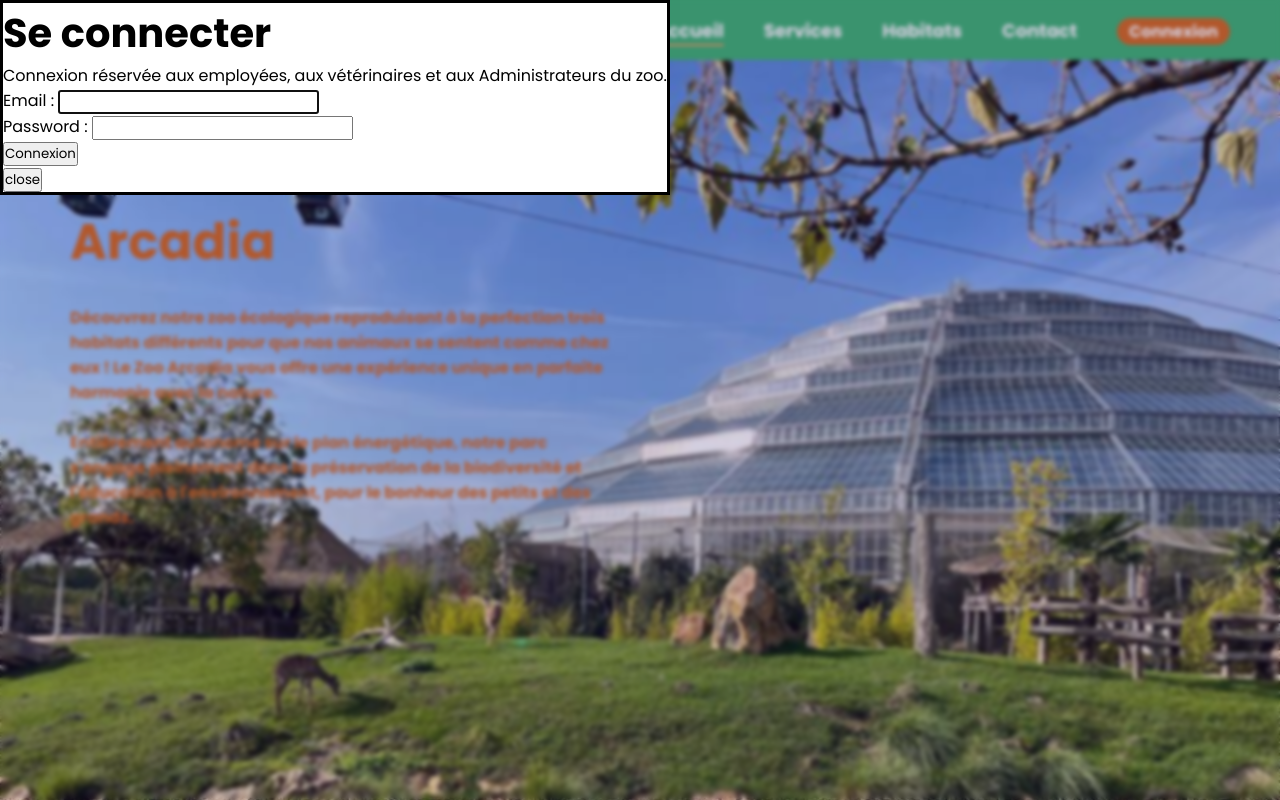
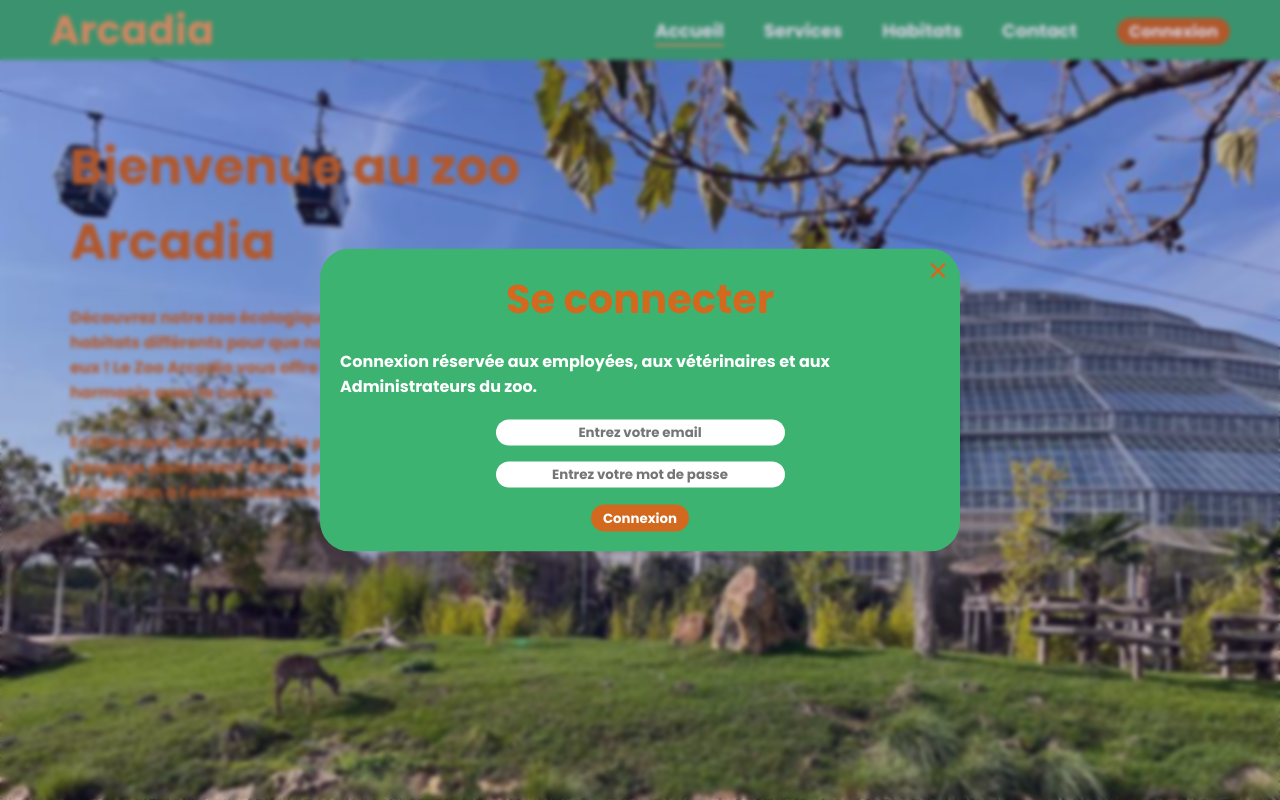
Before and after one commit to AnthonyFerreira91/Arcadia, a React (Vite) app: page / in a window 1280 px wide. Both pictures are taken after a click on the button "Connexion". Shown: the top 800 px of the page. Built offline with nearby package versions, Linux system fonts and the light colour scheme.

Commit message:
💄 US2 : MENU > Navbar > Modal > Login > Add Style

```diff
--- a/src/components/reusable/Button.tsx
+++ b/src/components/reusable/Button.tsx
@@ -3,7 +3,7 @@ import styled from "styled-components";
 import { theme } from "../../theme/Theme";
 
 type ButtonProps = {
-  onClick: MouseEventHandler;
+  onClick?: MouseEventHandler;
   children: ReactNode;
 };
 
--- /dev/null
+++ b/src/components/reusable/ButtonModal.tsx
@@ -0,0 +1,54 @@
+import { ComponentType, ReactNode, useEffect, useState } from "react";
+import Button from "./Button";
+import { createPortal } from "react-dom";
+import Modal from "./Modal";
+
+type ButtonModalProps<T> = {
+  ContentComponentModal: ComponentType<T>;
+  contentProps?: T;
+  children: ReactNode;
+};
+
+export default function ButtonModal<T>({
+  ContentComponentModal,
+  contentProps,
+  children,
+}: ButtonModalProps<T>) {
+  const [showModal, setShowModal] = useState(false);
+
+  const toggleModal = () => {
+    setShowModal((prevShowModal) => !prevShowModal);
+  };
+
+  useEffect(() => {
+    const escapeKeyboardCloseModal = (e: KeyboardEvent) => {
+      if (e.key == "Escape") {
+        toggleModal();
+      }
+    };
+
+    if (showModal) {
+      document.addEventListener("keydown", escapeKeyboardCloseModal);
+    }
+
+    return () => {
+      document.removeEventListener("keydown", escapeKeyboardCloseModal);
+    };
+  }, [showModal]);
+
+  return (
+    <>
+      <Button onClick={toggleModal}>{children}</Button>
+      {showModal &&
+        createPortal(
+          <Modal toggleModal={toggleModal}>
+            <ContentComponentModal
+              toggleModal={toggleModal}
+              {...(contentProps as T)}
+            />
+          </Modal>,
+          document.body
+        )}
+    </>
+  );
+}
--- a/src/components/reusable/Modal.tsx
+++ b/src/components/reusable/Modal.tsx
@@ -1,48 +1,57 @@
-import { ReactNode, useEffect, useRef } from "react";
+import { ReactNode } from "react";
 import styled from "styled-components";
+import { IoClose } from "react-icons/io5";
+import { theme } from "../../theme/Theme";
 
-type ModalType = {
-  isOpen: boolean;
-  handleSwitch: () => void;
+export default function Modal({
+  toggleModal,
+  children,
+}: {
+  toggleModal: () => void;
   children: ReactNode;
-};
-
-export default function Modal({ isOpen, handleSwitch, children }: ModalType) {
-  // 👇 L'usage de cet ref va particulièrement nous intéresser
-  const modalRef = useRef<HTMLDialogElement>(null);
-
-  const close = () => {
-    modalRef.current?.close();
-  };
-
-  useEffect(() => {
-    const modal = modalRef.current;
-    if (isOpen && !modalRef.current?.open) {
-      modal?.showModal();
-    } else {
-      modal?.close();
-    }
-  }, [isOpen]);
-
+}) {
   return (
-    <ModalStyled
-      ref={modalRef}
-      // 👇 capture l'élément 'close' et mise à jour de l'état du composant
-      onClose={handleSwitch}
-    >
-      {children}
-      <button type="button" onClick={close}>
-        close
-      </button>
+    <ModalStyled className="scroll-off">
+      <div className="modal" aria-modal="true" role="dialog">
+        {children}
+        <IoClose className="btn-close" size="2.8rem" onClick={toggleModal} />
+      </div>
     </ModalStyled>
   );
 }
 
-const ModalStyled = styled.dialog`
-  width: 500;
+const ModalStyled = styled.div`
+  position: absolute;
+  top: 0;
+  left: 0;
+  height: 100vh;
+  width: 100vw;
+  background: rgba(50, 20, 100, 0.2);
+  backdrop-filter: blur(2px);
+  overflow-y: hidden;
 
-  &::backdrop {
-    background: rgba(50, 20, 100, 0.2);
-    backdrop-filter: blur(2px);
+  .modal {
+    z-index: 1;
+    position: absolute;
+    top: 50%;
+    left: 50%;
+    transform: translate(-50%, -50%);
+    border: none;
+    border-radius: 3rem;
+    overflow: hidden;
+  }
+
+  .btn-close {
+    position: absolute;
+    right: 0.8rem;
+    top: 0.8rem;
+    transition: transform 0.3s ease;
+    cursor: pointer;
+    color: ${theme.colors.important};
+
+    &:hover {
+      transform: rotate(180deg);
+      color: ${theme.colors.important};
+    }
   }
 `;
--- a/src/components/ui/login/Login.tsx
+++ b/src/components/ui/login/Login.tsx
@@ -1,7 +1,8 @@
 import styled from "styled-components";
 import LoginForm from "./LoginForm";
+import { theme } from "../../../theme/Theme";
 
-export default function Login() {
+export default function Login({ toggleModal }: { toggleModal: () => void }) {
   return (
     <LoginStyled>
       <h2>Se connecter</h2>
@@ -9,9 +10,22 @@ export default function Login() {
         Connexion réservée aux employées, aux vétérinaires et aux
         Administrateurs du zoo.
       </p>
-      <LoginForm />
+      <LoginForm toggleModal={toggleModal} />
     </LoginStyled>
   );
 }
 
-const LoginStyled = styled.div``;
+const LoginStyled = styled.div`
+  background: ${theme.colors.primary};
+  color: ${theme.colors.white};
+  padding: 2rem;
+  display: flex;
+  flex-direction: column;
+  align-items: center;
+  gap: 2rem;
+  font-weight: 700;
+
+  h2 {
+    color: ${theme.colors.important};
+  }
+`;
--- a/src/components/ui/login/LoginForm.tsx
+++ b/src/components/ui/login/LoginForm.tsx
@@ -1,21 +1,61 @@
 import { FormEvent } from "react";
+import styled from "styled-components";
+import Button from "../../reusable/Button";
+import { theme } from "../../../theme/Theme";
 
-export default function LoginForm() {
+export default function LoginForm({
+  toggleModal,
+}: {
+  toggleModal: () => void;
+}) {
   const handleSubmit = (e: FormEvent) => {
     e.preventDefault();
+    const data = new FormData(e.target as HTMLFormElement);
+    console.log(data);
+    toggleModal();
   };
 
   return (
-    <form onSubmit={handleSubmit}>
+    <LoginFormStyled onSubmit={handleSubmit}>
       <div>
-        <label htmlFor="email">Email : </label>
-        <input type="email" id="email" name="email" />
+        <input
+          type="email"
+          id="email"
+          name="email"
+          placeholder="Entrez votre email"
+          required
+        />
       </div>
       <div>
-        <label htmlFor="password">Password : </label>
-        <input type="password" id="password" name="password" />
+        <input
+          type="password"
+          id="password"
+          name="password"
+          autoComplete="off"
+          placeholder="Entrez votre mot de passe"
+          required
+        />
       </div>
-      <button type="submit">Connexion</button>
-    </form>
+      <Button>Connexion</Button>
+    </LoginFormStyled>
   );
 }
+
+const LoginFormStyled = styled.form`
+  display: flex;
+  flex-direction: column;
+  align-items: center;
+  gap: 1.5rem;
+
+  input {
+    color: ${theme.colors.important};
+    padding: 0.3rem 1rem;
+    font-weight: 700;
+    border: none;
+    border-radius: 1.5rem;
+    outline: none;
+  }
+  input::placeholder {
+    text-align: center;
+  }
+`;
--- a/src/components/ui/navbar/Navbar.tsx
+++ b/src/components/ui/navbar/Navbar.tsx
@@ -1,13 +1,9 @@
 import styled from "styled-components";
 import CustomLinkNav from "./CustomLinkNav";
-import Button from "../../reusable/Button";
-import Modal from "../../reusable/Modal";
+import ButtonModal from "../../reusable/ButtonModal";
 import Login from "../login/Login";
-import { useModal } from "../../../hooks/useModal";
 
 export default function Navbar() {
-  const { isOpen, switchOpen } = useModal();
-
   return (
     <NavbarStyled>
       <ul className="nav_ul">
@@ -24,12 +20,9 @@ export default function Navbar() {
           <h4>Contact</h4>
         </CustomLinkNav>
       </ul>
-      <Button onClick={switchOpen}>
+      <ButtonModal ContentComponentModal={Login}>
         <h5>Connexion</h5>
-      </Button>
-      <Modal isOpen={isOpen} handleSwitch={switchOpen}>
-        <Login />
-      </Modal>
+      </ButtonModal>
     </NavbarStyled>
   );
 }
--- a/src/hooks/useModal.ts
+++ /dev/null
@@ -1,14 +0,0 @@
-import { useState } from "react";
-
-export function useModal() {
-    const [isOpen, setIsOpen] = useState(false);
-
-    const switchOpen = (() => {
-        setIsOpen(isOpen => !isOpen);
-    });
-
-    return {
-        isOpen,
-        switchOpen
-    };
-}
--- a/src/index.css
+++ b/src/index.css
@@ -7,14 +7,14 @@
 
 html {
   font-size: 62.5%;
-
-  &:has(dialog[open]) {
-    overflow: hidden;
-  }
 }
 
 body {
   font-size: 1.6rem;
+
+  &:has(.scroll-off) {
+    overflow: hidden;
+  }
 }
 
 h1 {
```
